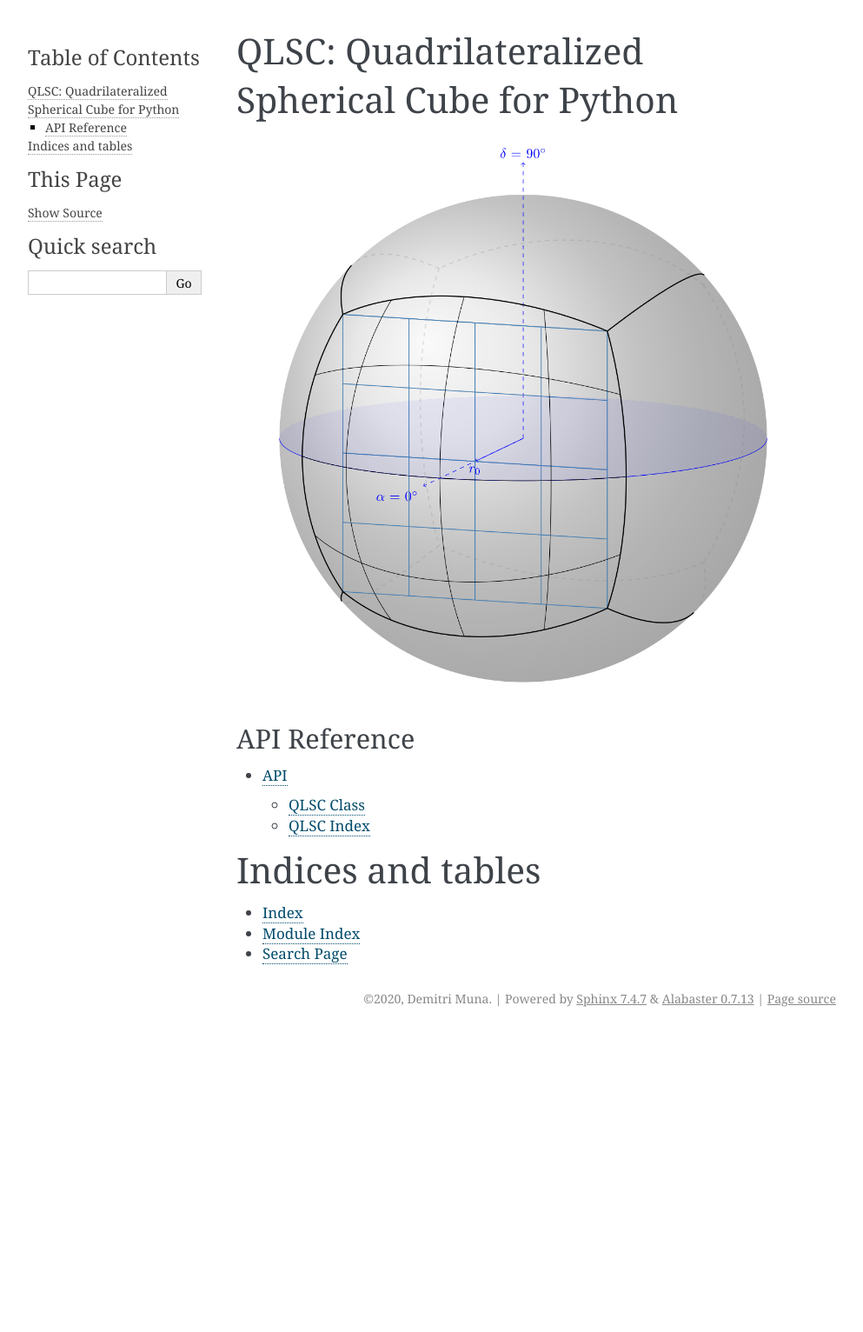
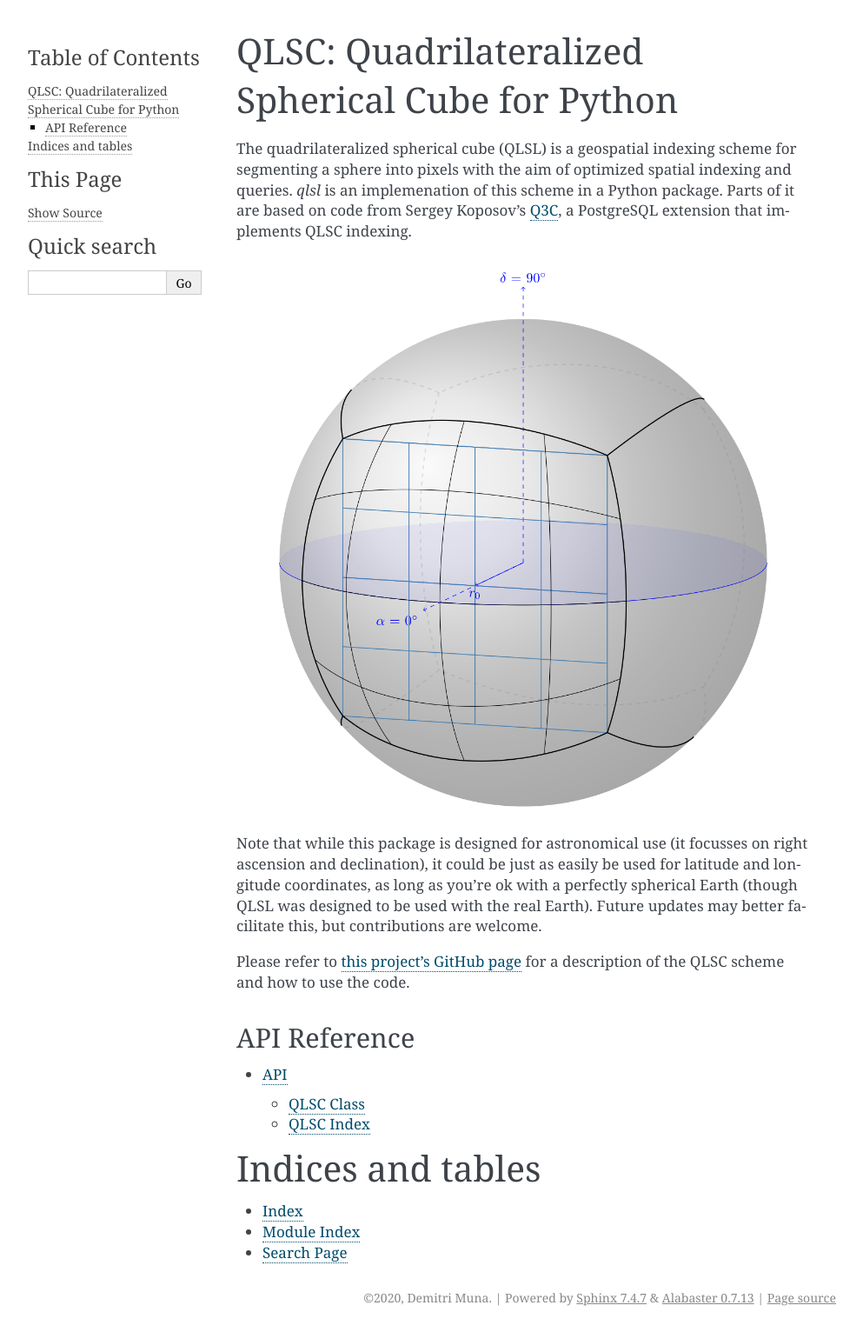
Before and after one commit to demitri/qlsc, a Sphinx documentation site: the page built from docs/index.rst, in a window 1280 px wide. Shown: the whole page at 87% size, without its empty margins (148-1141 px from the left). Built offline with Sphinx 7.4.7, drawn with Linux system fonts in a browser that asks for light colours; before the commit the page ends 1188 px from its top, so only the background shows below that.

```diff
--- a/docs/conf.py
+++ b/docs/conf.py
@@ -38,7 +38,7 @@ copyright = '2020, Demitri Muna'
 author = 'Demitri Muna'
 
 # The full version, including alpha/beta/rc tags
-release = "1.0.0"
+release = qlsc.__version__
 
 
 # -- General configuration ---------------------------------------------------
--- a/docs/index.rst
+++ b/docs/index.rst
@@ -6,8 +6,24 @@
 QLSC: Quadrilateralized Spherical Cube for Python
 =================================================
 
+The quadrilateralized spherical cube (QLSL) is a geospatial indexing
+scheme for segmenting a sphere into pixels with the aim of optimized
+spatial indexing and queries. *qlsl* is an implemenation of this scheme
+in a Python package. Parts of it are based on code from Sergey Koposov’s
+`Q3C <https://github.com/segasai/q3c>`_, a PostgreSQL extension that
+implements QLSC indexing.
+
 .. image:: _static/cube_subdivisions.png
     :align: center
+
+Note that while this package is designed for astronomical use (it focusses
+on right ascension and declination), it could be just as easily be used for
+latitude and longitude coordinates, as long as you’re ok with a perfectly
+spherical Earth (though QLSL was designed to be used with the real Earth).
+Future updates may better facilitate this, but contributions are welcome.
+
+Please refer to `this project's GitHub page <https://github.com/demitri/qlsc>`_
+for a description of the QLSC scheme and how to use the code.
 
 .. toctree::
    :maxdepth: 2
--- a/docs/requirements.txt
+++ b/docs/requirements.txt
@@ -1,2 +1,2 @@
-numpy>=1.18
+# External packages required to build the documentation
 sphinx_autodoc_typehints>=1.10.3
```
Also changed, not shown: README.md (+14 -13 lines).
